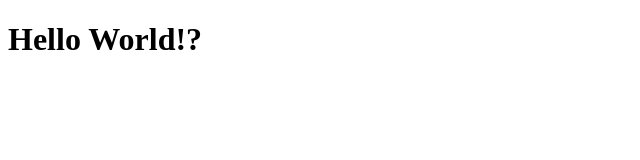
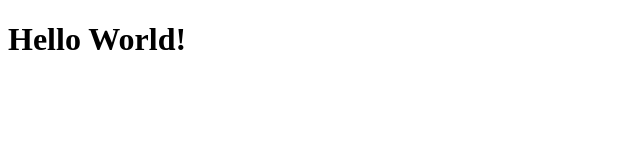
Before and after one commit to vdraganov/js-dev-env, a website built with webpack: page src/index.html in a window 1280 px wide. Shown: the full height of the page, 0-640 px from the left. Built offline with nearby package versions, Linux system fonts and the light colour scheme.

Commit message:
fix broken test

```diff
--- a/src/index.html
+++ b/src/index.html
@@ -6,7 +6,7 @@
 	<title>Hello World</title>
 </head>
 <body>
-  <h1>Hello World!?</h1>
+  <h1>Hello World!</h1>
   <script src="bundle.js"></script>
 </body>
 </html>
```
